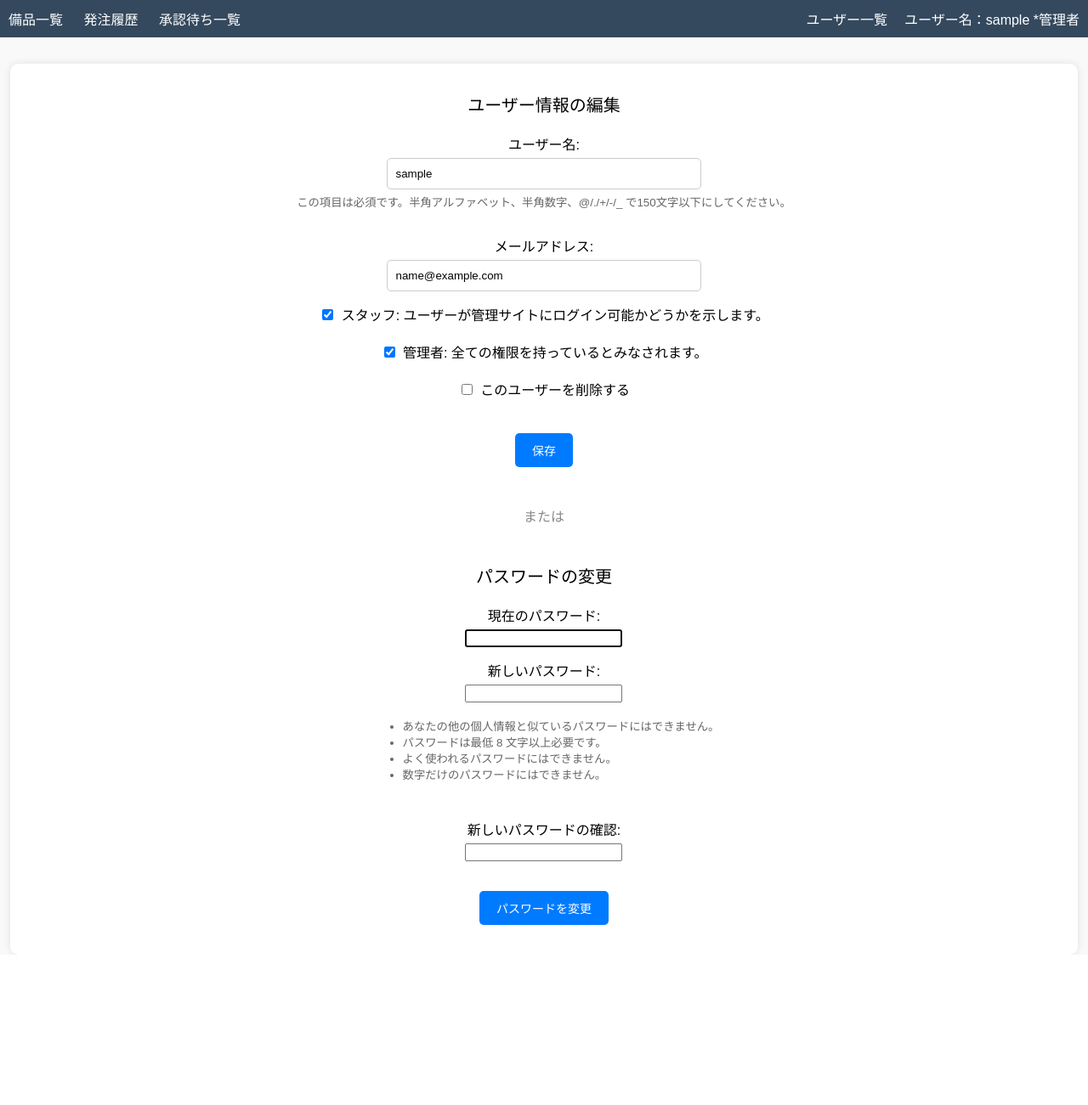
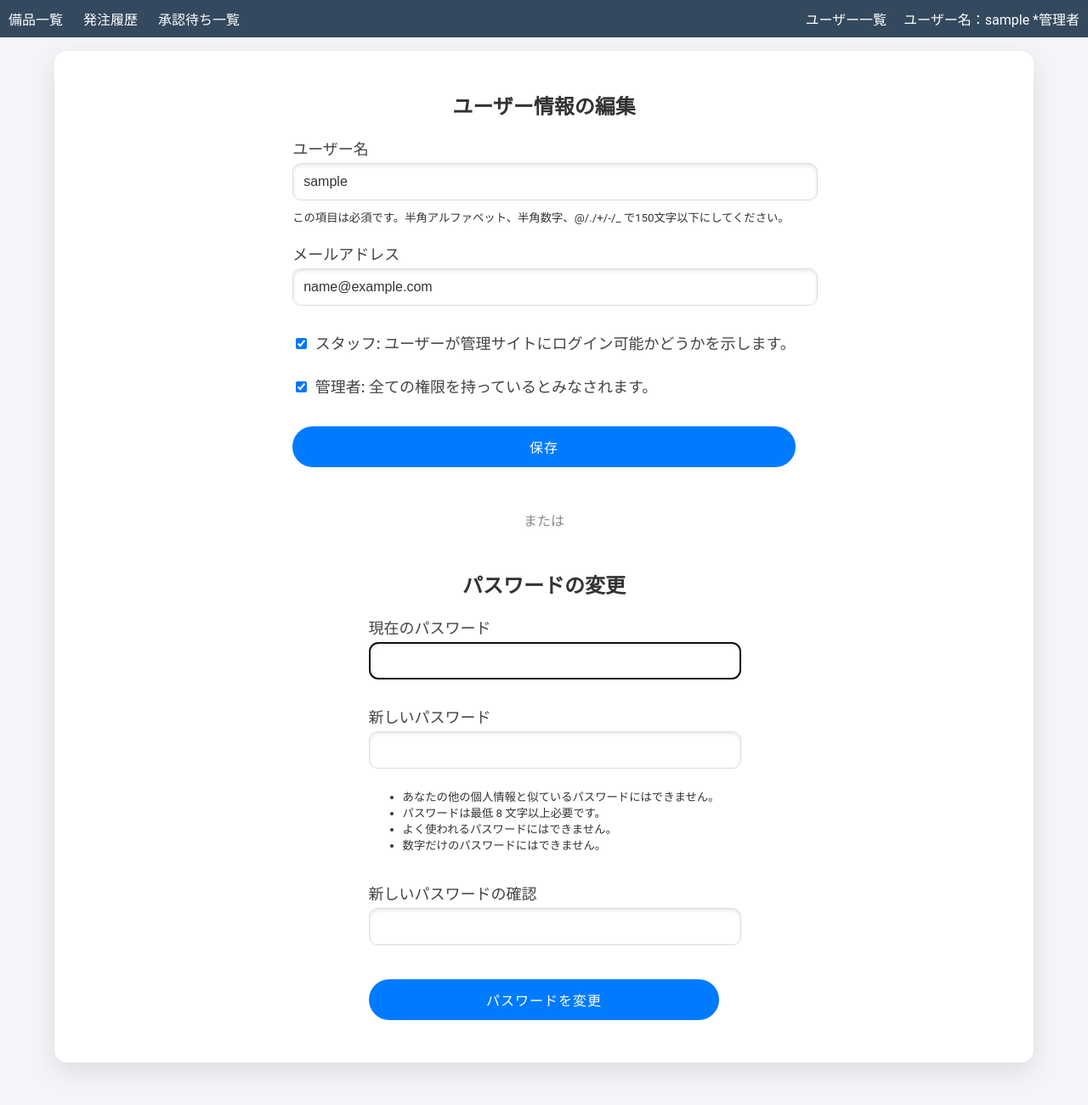
Before and after one commit to tomonoritak/equipment-management-b, a Django app: page /users/useredit/1/ in a window 1280 px wide. Shown: the whole page at 85% size. Before the commit the page ends 1124 px from the top, so only its background shows below. Run offline with Django 4.2, Linux system fonts and the light colour scheme; the visitor is signed in with stand-in values (Sample User, id 1); data comes from the database, SQL or seed files in the repository.

Commit message:
ユーザー消去をボタンへ

```diff
--- a/templates/users/useredit.html
+++ b/templates/users/useredit.html
@@ -5,59 +5,65 @@
 <title>ユーザー情報の編集</title>
 <style>
     body {
-        font-family: Arial, sans-serif;
+        font-family: 'Roboto', sans-serif;
+        background-color: #f4f4f9;
+        color: #333;
+        margin: 0;
+        padding: 0;
     }
 
     .container {
-        display: flex;
-        justify-content: center;
-        padding-top: 15px;
+        width: 90%;
+        max-width: 1200px;
+        margin: 50px auto;
+        background-color: #fff;
+        border-radius: 15px;
+        box-shadow: 0 10px 30px rgba(0, 0, 0, 0.1);
+        padding: 30px;
+        box-sizing: border-box;
     }
 
     .box {
-        background-color: white;
-        padding: 20px;
-        box-shadow: 0 0 10px rgba(0, 0, 0, 0.1);
-        width: 95%;
+        width: 100%;
         display: flex;
         flex-direction: column;
         align-items: center;
-        border-radius: 10px;
     }
 
     .box h1 {
-        text-align: center;
-        font-weight: normal;
+        font-size: 24px;
+        color: #333;
         margin-bottom: 20px;
-        font-size: 20px;
+        font-weight: 700;
     }
 
     .form-group {
-        margin-bottom: 15px;
         display: flex;
-        justify-content: center; /* 中央寄せ */
-        align-items: center;
-        margin-bottom: 15px;
         flex-direction: column;
-    }
-
-    .form-group small {
-        color: #666;
-        margin-top: 5px;
-        margin-bottom: 15px;
+        align-items: left;
+        margin-bottom: 20px;
+        width: 100%;
     }
 
     .form-group label {
-        display: block;
+        font-size: 18px;
+        font-weight: 500;
+        color: #444;
         margin-bottom: 5px;
+        text-align: left;
     }
 
     .form-group input[type="text"],
-    .form-group input[type="email"] {
-        padding: 10px;
-        border: 1px solid #ccc;
-        border-radius: 5px;
-        width: 60%;
+    .form-group input[type="email"],
+    .form-group input[type="password"] {
+        width: 100%;
+        padding: 12px;
+        border: 1px solid #ddd;
+        border-radius: 10px;
+        font-size: 16px;
+        color: #333;
+        box-shadow: inset 0 2px 4px rgba(0, 0, 0, 0.1);
+        margin-bottom: 10px;
     }
 
     .form-group input[type="checkbox"] {
@@ -65,30 +71,41 @@
     }
 
     .form-group button {
-        display: block;
-        width: auto;
-        padding: 10px 20px;
+        padding: 12px 24px;
         background-color: #007bff;
+        border: none;
+        border-radius: 30px;
         color: #fff;
-        border: none;
-        border-radius: 5px;
+        font-size: 16px;
+        text-transform: uppercase;
+        letter-spacing: 1px;
         cursor: pointer;
-        font-size: 14px;
-        margin: 20px auto 0 auto;
+        transition: background-color 0.3s, transform 0.3s, box-shadow 0.3s;
+        margin-top: 10px;
     }
 
     .form-group button:hover {
         background-color: #0056b3;
+        transform: translateY(-2px);
+        box-shadow: 0 6px 12px rgba(0, 0, 0, 0.1);
+    }
+
+    .btn-danger {
+        background-color: #dc3545;
+    }
+
+    .btn-danger:hover {
+        background-color: #c82333;
     }
 
     .divider {
         margin: 30px 0;
         text-align: center;
         color: #888;
+        font-size: 16px;
     }
 </style>
 
-<body>
 <div class="container">
     <div class="box">
         <h1>ユーザー情報の編集</h1>
@@ -96,14 +113,14 @@
         <form method="POST" action="{% url 'users:useredit' pk=object.pk %}" name="user_form">
             {% csrf_token %}
             <div class="form-group">
-                    <label for="username">ユーザー名:</label>
+                <label for="username">ユーザー名</label>
                 {{ form.username }}
                 {% if form.username.help_text %}
                     <small>{{ form.username.help_text }}</small>
                 {% endif %}
             </div>
             <div class="form-group">
-                    <label for="email">メールアドレス:</label>
+                <label for="email">メールアドレス</label>
                 {{ form.email }}
             </div>
             {% if form.delete_user %}
@@ -113,13 +130,15 @@
             <div class="form-group">
                 <label>{{ form.is_superuser }} 管理者: 全ての権限を持っているとみなされます。</label>
             </div>
-                <div class="form-group">
-                    <label>{{ form.delete_user }} このユーザーを削除する</label>
-                </div>
             {% endif %}
             <div class="form-group">
                 <button type="submit" name="update_user">保存</button>
             </div>
+            {% if request.user != object %}
+            <div class="form-group">
+                <button type="submit" name="delete_user" class="btn btn-danger" onclick="return confirm('本当に削除してもよろしいですか？');">ユーザーを削除</button>
+            </div>
+            {% endif %}
         </form>
 
         <div class="divider">または</div>
@@ -129,21 +148,21 @@
         <form method="POST" action="{% url 'users:useredit' pk=object.pk %}" name="password_form">
             {% csrf_token %}
             <div class="form-group">
-                    <label for="old_password">現在のパスワード:</label>
+                <label for="old_password">現在のパスワード</label>
                 {{ password_form.old_password }}
                 {% if password_form.old_password.help_text %}
                     <small>{{ password_form.old_password.help_text }}</small>
                 {% endif %}
             </div>
             <div class="form-group">
-                    <label for="new_password1">新しいパスワード:</label>
+                <label for="new_password1">新しいパスワード</label>
                 {{ password_form.new_password1 }}
                 {% if password_form.new_password1.help_text %}
                     <small>{{ password_form.new_password1.help_text }}</small>
                 {% endif %}
             </div>
             <div class="form-group">
-                    <label for="new_password2">新しいパスワードの確認:</label>
+                <label for="new_password2">新しいパスワードの確認</label>
                 {{ password_form.new_password2 }}
                 {% if password_form.new_password2.help_text %}
                     <small>{{ password_form.new_password2.help_text }}</small>
@@ -155,6 +174,5 @@
         </form>
     </div>
 </div>
-</body>
 
 {% endblock content %}
--- a/users/views.py
+++ b/users/views.py
@@ -40,6 +40,15 @@ class UserListView(ListView):
     template_name = 'users/userlist.html'
     context_object_name = 'users'
 
+from django.contrib.auth import update_session_auth_hash
+from django.contrib.auth.forms import PasswordChangeForm
+from django.shortcuts import get_object_or_404, redirect
+from django.urls import reverse_lazy
+from django.contrib import messages
+from django.contrib.auth.mixins import LoginRequiredMixin
+from django.views.generic.edit import UpdateView
+from .forms import UserEditForm  # フォームを適宜インポート
+
 class UserEditView(LoginRequiredMixin, UpdateView):
     model = User
     form_class = UserEditForm
@@ -64,6 +73,7 @@ class UserEditView(LoginRequiredMixin, UpdateView):
         user_form = UserEditForm(request.POST, instance=self.object)
         password_form = PasswordChangeForm(user=self.object, data=request.POST)
 
+        # パスワード変更処理
         if 'change_password' in request.POST:
             if password_form.is_valid():
                 password_form.save()
@@ -73,13 +83,22 @@ class UserEditView(LoginRequiredMixin, UpdateView):
             else:
                 return self.render_to_response(self.get_context_data(user_form=user_form, password_form=password_form))
 
+        # ユーザー情報の更新処理
         elif 'update_user' in request.POST:
             if user_form.is_valid():
                 user_form.save()
+                messages.success(request, "ユーザー情報を更新しました")
                 return redirect(self.success_url)
             else:
                 return self.render_to_response(self.get_context_data(user_form=user_form, password_form=password_form))
 
+        # ユーザー削除処理
+        elif 'delete_user' in request.POST:
+            self.object.delete()
+            messages.success(request, "ユーザーが削除されました")
+            return redirect(self.success_url)
+
+        # その他の場合（エラーハンドリング）
         return self.render_to_response(self.get_context_data(user_form=user_form, password_form=password_form))
 
     def form_valid(self, form):
@@ -87,6 +106,7 @@ class UserEditView(LoginRequiredMixin, UpdateView):
             self.object.delete()
             return redirect(self.success_url)
         return super().form_valid(form)
+
 
 class CustomPasswordResetView(View):
     template_name = 'users/password_reset.html'
```
Lines whose indentation alone changed are shown as unchanged.
